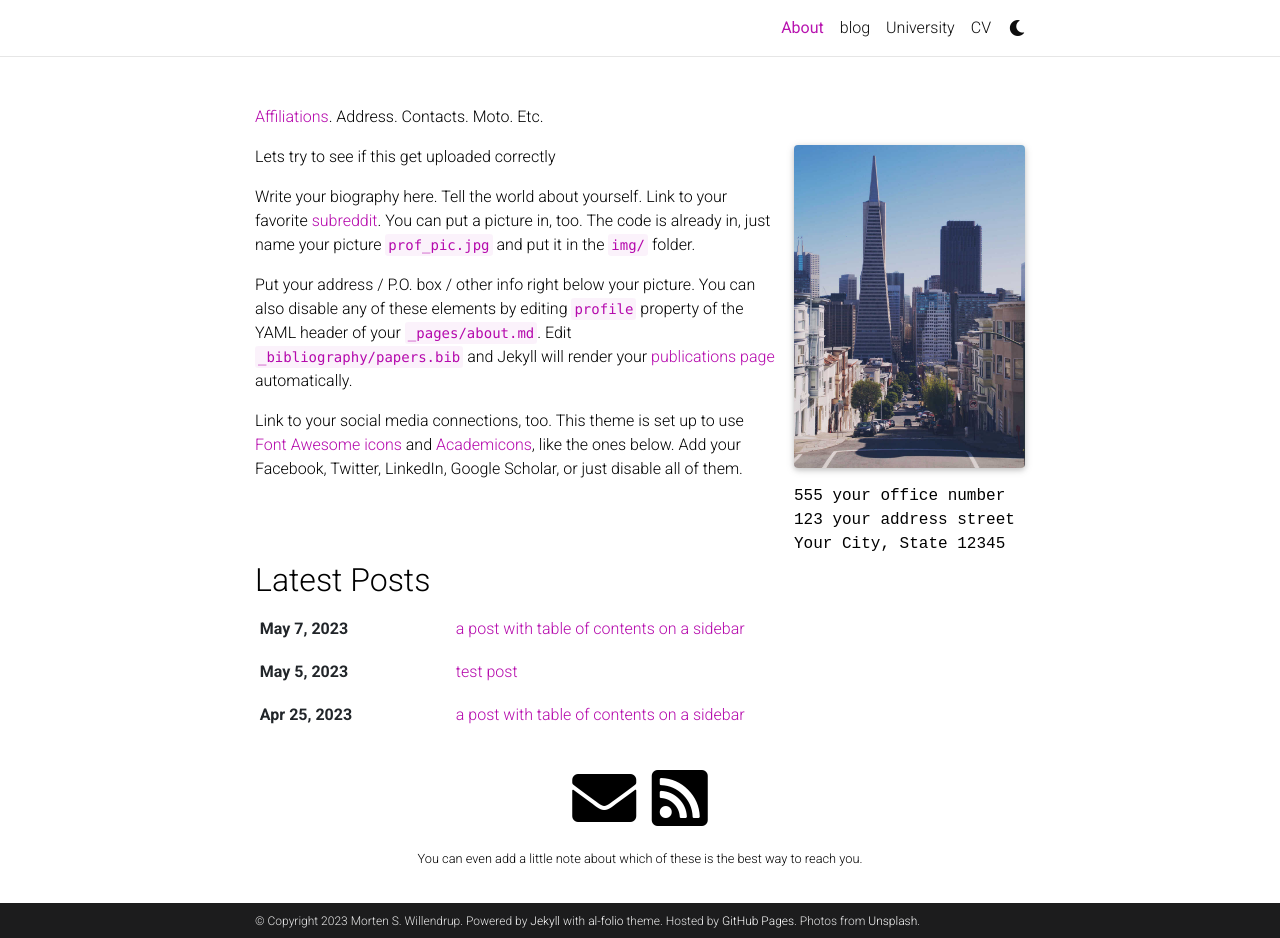
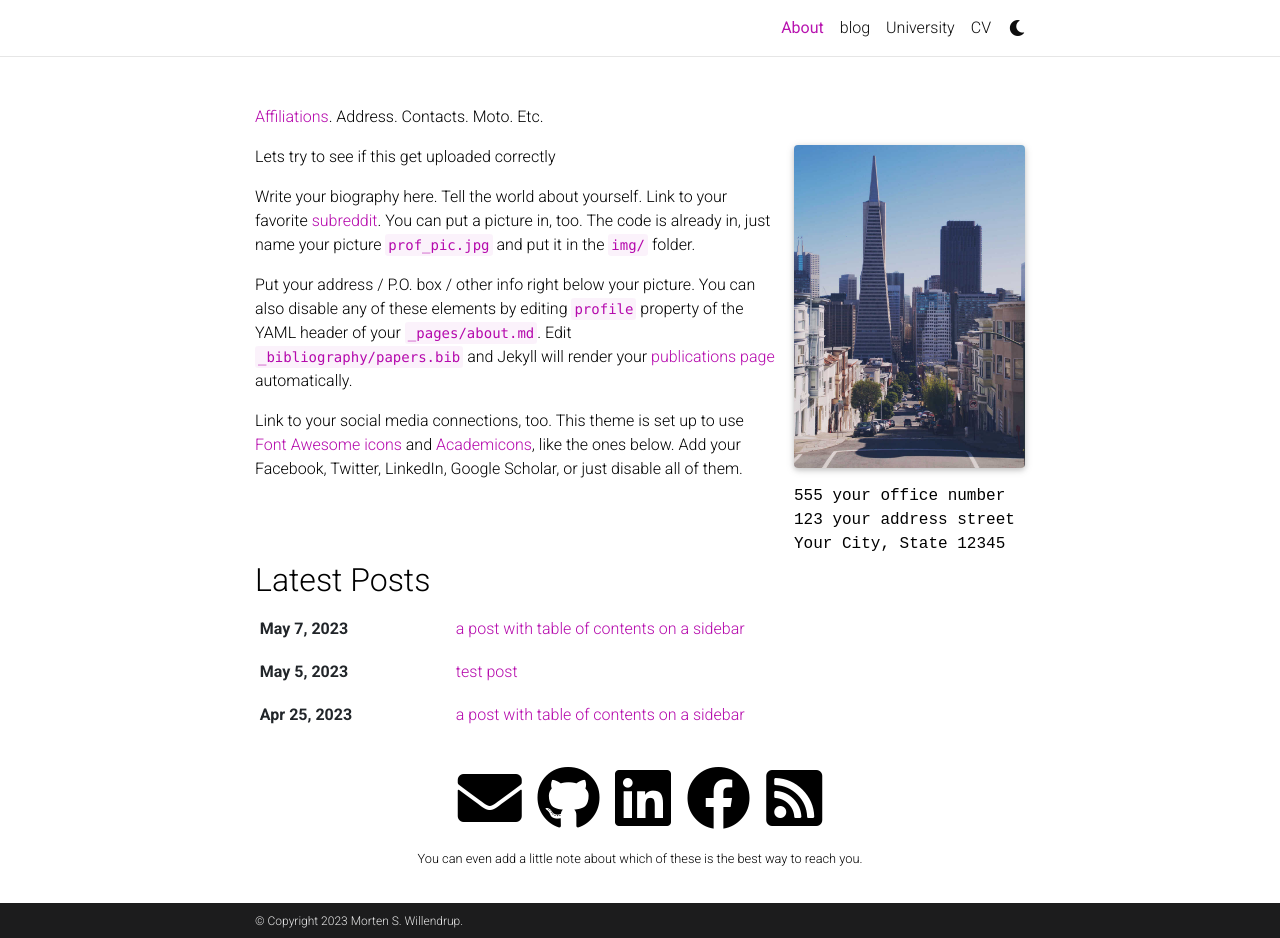
Before and after one commit to MortenWillendrup/MortenWIllendrup.github.io, a Jekyll site: the page built from _pages/about.md, in a window 1280 px wide and 938 px high. Built offline with Jekyll 4.4.1, drawn with Linux system fonts in a browser that asks for light colours; full-size pictures stand in for the smaller copies a plugin makes; comment, search, counter and statistics services are not loaded; a style sheet for code colours, icons or effects is not loaded; some of the changed lines change nothing that is shown.

Commit message:
Sume updates

```diff
--- a/_config.yml
+++ b/_config.yml
@@ -7,12 +7,12 @@ first_name: Morten
 middle_name: S.
 last_name: Willendrup
 email: Morten.Willendrup@gmail.com
-description: > # the ">" symbol means to ignore newlines until "footer_text:"
-  A simple, whitespace theme for academics. Based on [*folio](https://github.com/bogoli/-folio) design.
-footer_text: >
-  Powered by <a href="https://jekyllrb.com/" target="_blank">Jekyll</a> with <a href="https://github.com/alshedivat/al-folio">al-folio</a> theme.
-  Hosted by <a href="https://pages.github.com/" target="_blank">GitHub Pages</a>.
-  Photos from <a href="https://unsplash.com" target="_blank">Unsplash</a>.
+#description: > # the ">" symbol means to ignore newlines until "footer_text:"
+#  A simple, whitespace theme for academics. Based on [*folio](https://github.com/bogoli/-folio) design.
+#footer_text: >
+#  Powered by <a href="https://jekyllrb.com/" target="_blank">Jekyll</a> with <a href="https://github.com/alshedivat/al-folio">al-folio</a> theme.
+#  Hosted by <a href="https://pages.github.com/" target="_blank">GitHub Pages</a>.
+#  Photos from <a href="https://unsplash.com" target="_blank">Unsplash</a>.
 keywords: jekyll, jekyll-theme, academic-website, portfolio-website  # add your own keywords or leave empty
 
 lang: en # the language of your site (for example: en, fr, cn, ru, etc.)
@@ -71,11 +71,11 @@ og_image: # The site-wide (default for all links) Open Graph preview image
 # Social integration
 # -----------------------------------------------------------------------------
 
-github_username: # your GitHub user name
+github_username: MortenWillendrup# your GitHub user name
 gitlab_username: # your GitLab user name
 twitter_username: # your Twitter handle
 mastodon_username: # your mastodon instance+username in the format instance.tld/@username
-linkedin_username: # your LinkedIn user name
+linkedin_username: mortenswillendrup # your LinkedIn user name
 telegram_username: # your Telegram user name
 scholar_userid: # your Google Scholar ID
 semanticscholar_id: # your Semantic Scholar ID
@@ -100,7 +100,7 @@ spotify_id: # your spotify id
 pinterest_id: # your pinterest id
 unsplash_id: # your unsplash id
 instagram_id: # your instagram id
-facebook_id: # your facebook id
+facebook_id: Morten198878 # your facebook id
 youtube_id: # your youtube channel id (youtube.com/@<youtube_id>)
 discord_id: # your discord id (18-digit unique numerical identifier)
 
@@ -121,7 +121,7 @@ bing_site_verification:  # out your bing-site-verification ID (Bing Webmaster)
 # Blog
 # -----------------------------------------------------------------------------
 
-blog_name: Fixed Income # blog_name will be displayed in your blog page
+blog_name: All things finance # blog_name will be displayed in your blog page
 blog_nav_title: blog # your blog must have a title for it to be displayed in the nav bar
 blog_description: Blog on finance
 permalink: /blog/:year/:title/
```
